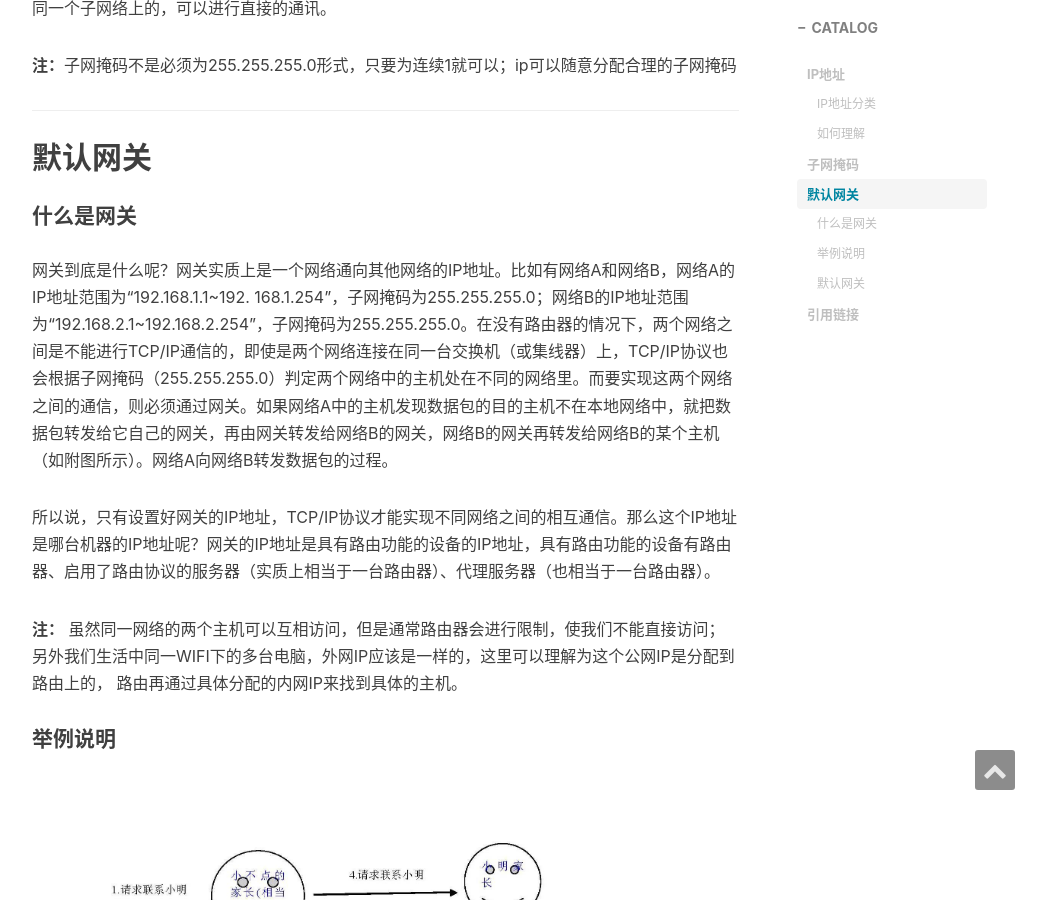
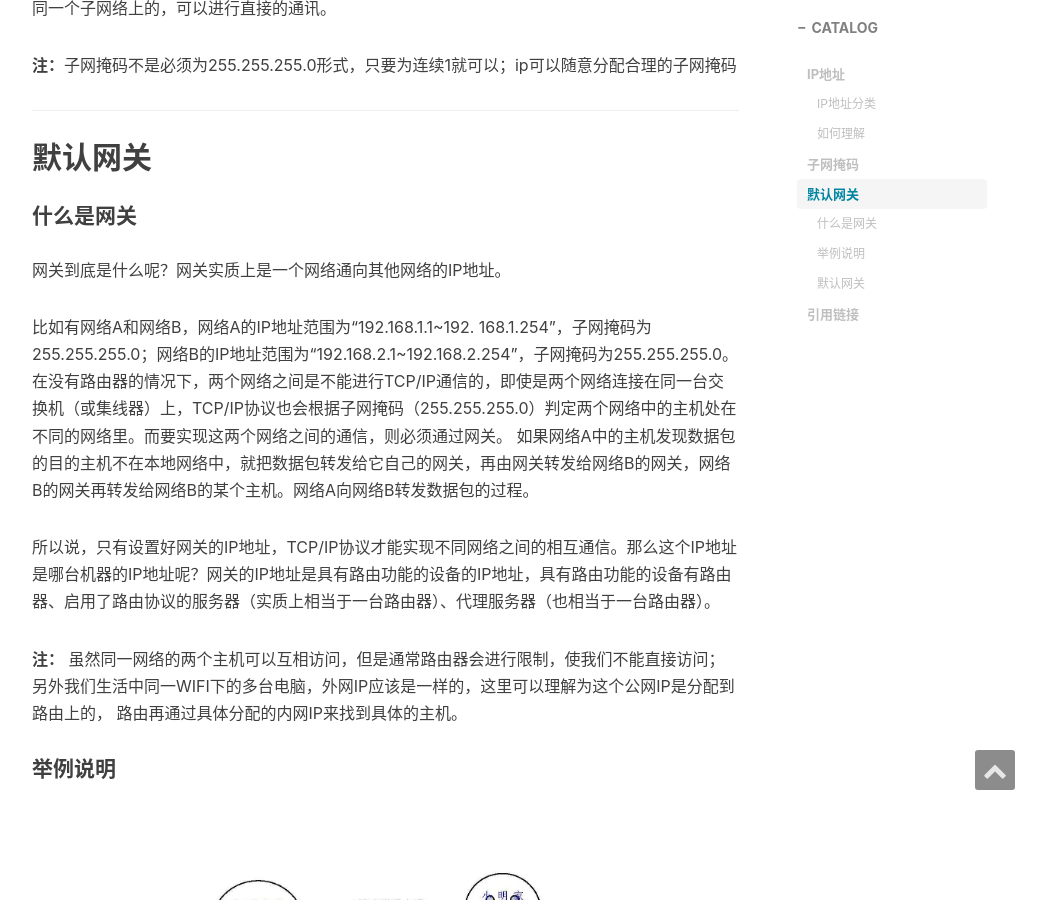
Before and after one commit to movesan/msblog, a Jekyll site: the page built from _posts/2017-03-13-network-c.markdown, in a window 1280 px wide and 900 px high, scrolled down 4076 px. Shown: the whole window, without its empty margins (233-1279 px from the left). Built offline with Jekyll 4.4.1, drawn with Linux system fonts in a browser that asks for light colours; nearby versions of some CDN libraries; comment, search, counter and statistics services are not loaded.

Commit message:
Update post network-c

```diff
--- a/_posts/2017-03-13-network-c.markdown
+++ b/_posts/2017-03-13-network-c.markdown
@@ -92,7 +92,11 @@ Internet网络中，每个上网的计算机都有一个像上述例子的地址
 
 #### 什么是网关
 
-网关到底是什么呢？网关实质上是一个网络通向其他网络的IP地址。比如有网络A和网络B，网络A的IP地址范围为“192.168.1.1~192. 168.1.254”，子网掩码为255.255.255.0；网络B的IP地址范围为“192.168.2.1~192.168.2.254”，子网掩码为255.255.255.0。在没有路由器的情况下，两个网络之间是不能进行TCP/IP通信的，即使是两个网络连接在同一台交换机（或集线器）上，TCP/IP协议也会根据子网掩码（255.255.255.0）判定两个网络中的主机处在不同的网络里。而要实现这两个网络之间的通信，则必须通过网关。如果网络A中的主机发现数据包的目的主机不在本地网络中，就把数据包转发给它自己的网关，再由网关转发给网络B的网关，网络B的网关再转发给网络B的某个主机（如附图所示）。网络A向网络B转发数据包的过程。
+网关到底是什么呢？网关实质上是一个网络通向其他网络的IP地址。
+
+比如有网络A和网络B，网络A的IP地址范围为“192.168.1.1~192. 168.1.254”，子网掩码为255.255.255.0；网络B的IP地址范围为“192.168.2.1~192.168.2.254”，子网掩码为255.255.255.0。
+在没有路由器的情况下，两个网络之间是不能进行TCP/IP通信的，即使是两个网络连接在同一台交换机（或集线器）上，TCP/IP协议也会根据子网掩码（255.255.255.0）判定两个网络中的主机处在不同的网络里。而要实现这两个网络之间的通信，则必须通过网关。
+如果网络A中的主机发现数据包的目的主机不在本地网络中，就把数据包转发给它自己的网关，再由网关转发给网络B的网关，网络B的网关再转发给网络B的某个主机。网络A向网络B转发数据包的过程。
 
 所以说，只有设置好网关的IP地址，TCP/IP协议才能实现不同网络之间的相互通信。那么这个IP地址是哪台机器的IP地址呢？网关的IP地址是具有路由功能的设备的IP地址，具有路由功能的设备有路由器、启用了路由协议的服务器（实质上相当于一台路由器）、代理服务器（也相当于一台路由器）。
 
```
